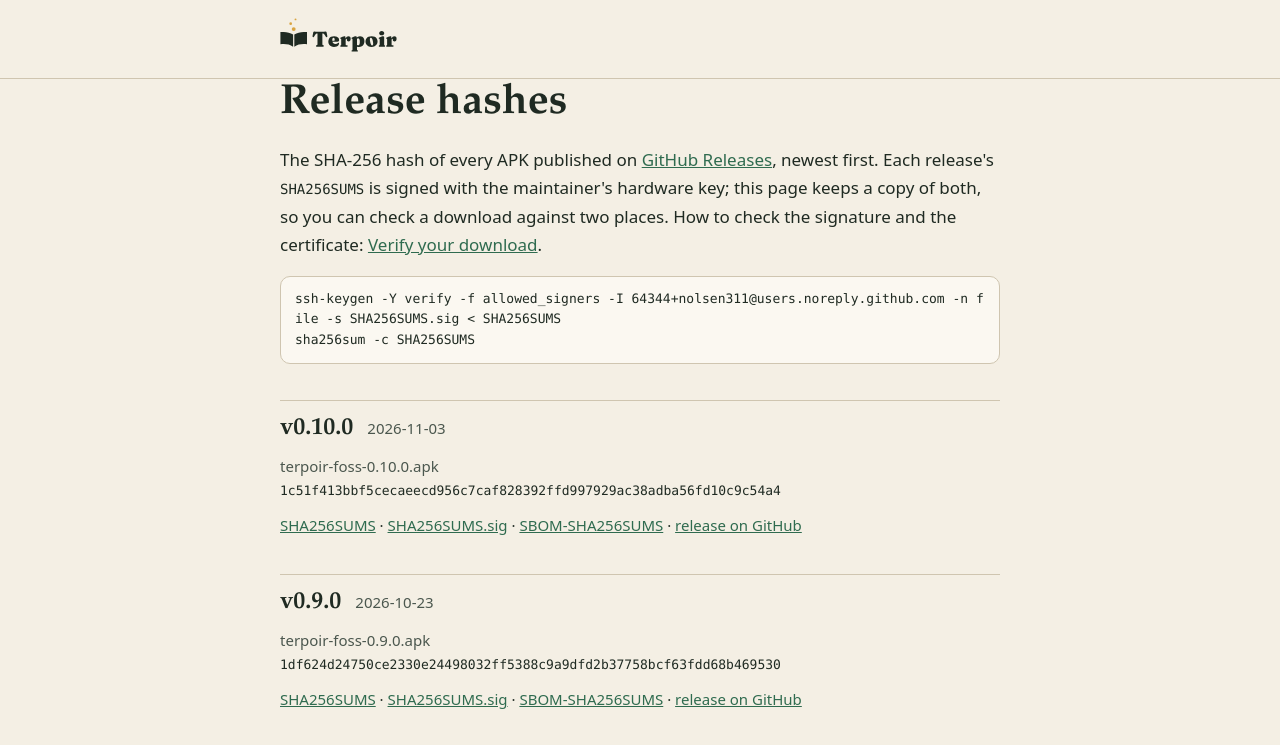
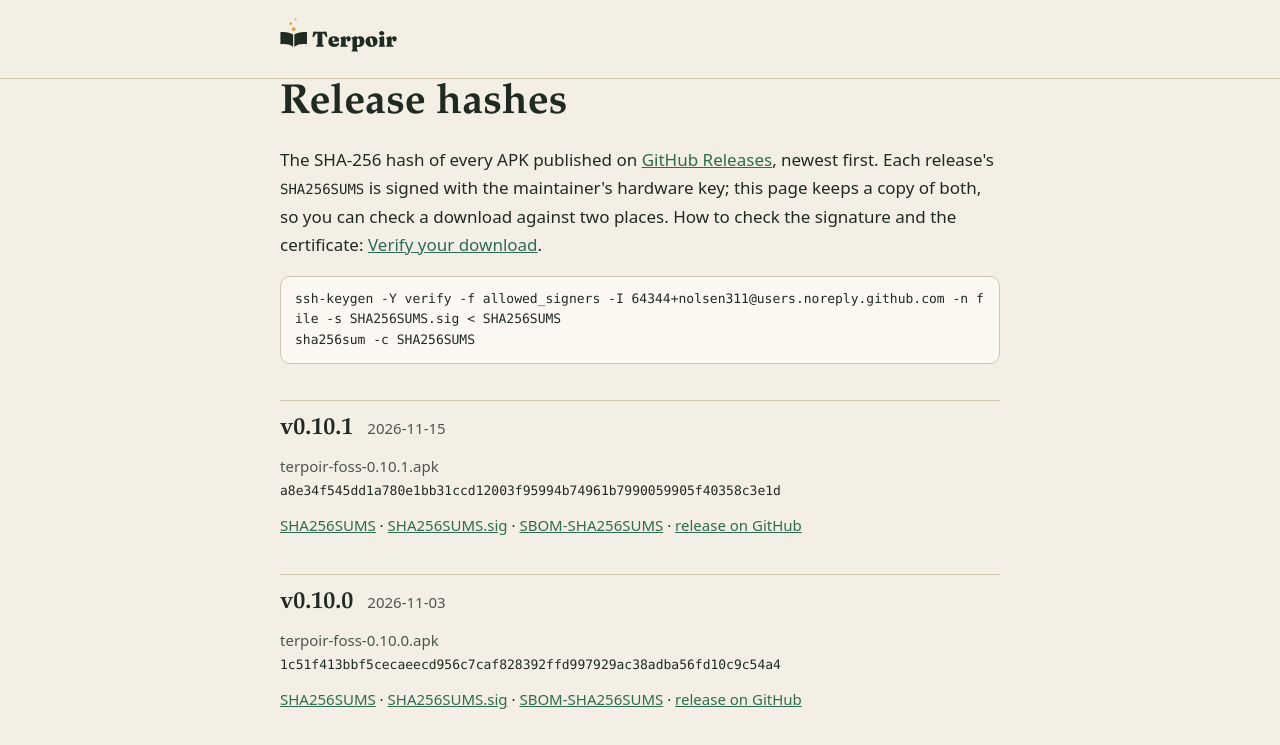
Before and after one commit to nolsen311/Terpoir, a plain HTML site: page site/releases/index.html in a window 1280 px wide. Shown: the top 745 px of the page. Drawn offline with Linux system fonts and the light colour scheme.

Commit message:
Release hashes on terpoir.app: v0.10.1 (#269)
The signed SHA256SUMS of v0.10.1 (signature checked against
android/release/allowed_signers), published by publish-hashes.sh.

Signed-off-by: Nate Olsen <64344+nolsen311@users.noreply.github.com>

```diff
--- a/site/releases/index.html
+++ b/site/releases/index.html
@@ -69,6 +69,11 @@
   <p>The SHA-256 hash of every APK published on <a href="https://github.com/nolsen311/Terpoir/releases">GitHub Releases</a>, newest first. Each release's <code>SHA256SUMS</code> is signed with the maintainer's hardware key; this page keeps a copy of both, so you can check a download against two places. How to check the signature and the certificate: <a href="/#verify">Verify your download</a>.</p>
   <pre>ssh-keygen -Y verify -f allowed_signers -I 64344+nolsen311@users.noreply.github.com -n file -s SHA256SUMS.sig &lt; SHA256SUMS
 sha256sum -c SHA256SUMS</pre>
+  <section id="v0.10.1">
+    <h2>v0.10.1 <span class="meta">2026-11-15</span></h2>
+    <dl><dt>terpoir-foss-0.10.1.apk</dt><dd>a8e34f545dd1a780e1bb31ccd12003f95994b74961b7990059905f40358c3e1d</dd></dl>
+    <p class="links"><a href="/releases/v0.10.1/SHA256SUMS">SHA256SUMS</a> · <a href="/releases/v0.10.1/SHA256SUMS.sig">SHA256SUMS.sig</a> · <a href="/releases/v0.10.1/SBOM-SHA256SUMS">SBOM-SHA256SUMS</a> · <a href="https://github.com/nolsen311/Terpoir/releases/tag/v0.10.1">release on GitHub</a></p>
+  </section>
   <section id="v0.10.0">
     <h2>v0.10.0 <span class="meta">2026-11-03</span></h2>
     <dl><dt>terpoir-foss-0.10.0.apk</dt><dd>1c51f413bbf5cecaeecd956c7caf828392ffd997929ac38adba56fd10c9c54a4</dd></dl>
```
Also changed, not shown: 4 other files.
